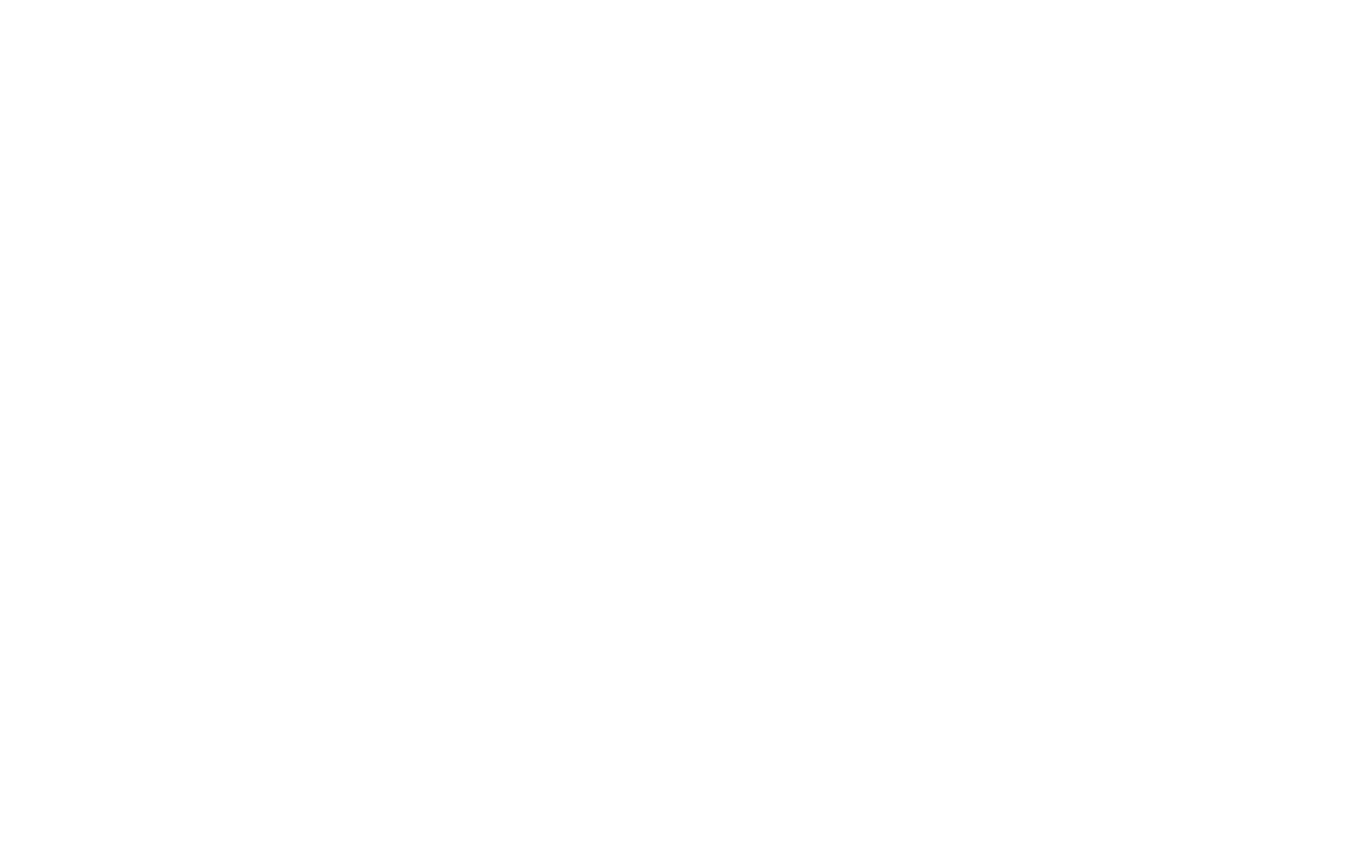
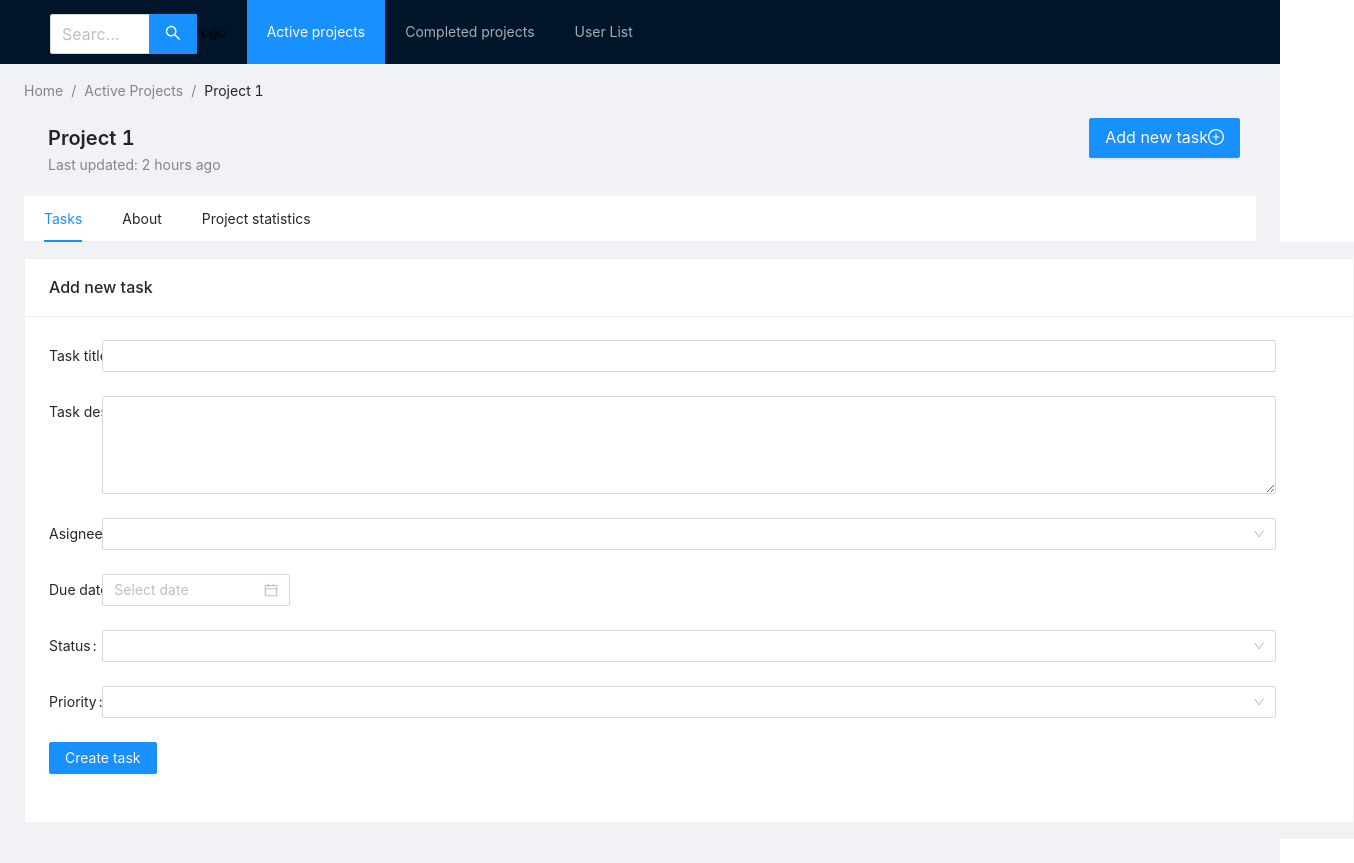
Before and after one commit to RasenganORG/Workload-Manager, a React (Create React App) app: page /active-projects/project/newtask in a window 1280 px wide. Before the commit this address had no page. Shown: the whole page, 1354 px wide, since content can reach past the window. Before the commit the page ends 800 px from the top, so only its background shows below. Built offline with nearby package versions, Linux system fonts and the light colour scheme.

Commit message:
added create task page

```diff
--- a/src/App.js
+++ b/src/App.js
@@ -3,21 +3,22 @@
 import "antd/dist/antd.css";
 import { BrowserRouter as Router, Routes, Route, Link } from "react-router-dom";
 import Login from './components/login/Login';
-import Register from "./components/register/Register"
-import Homepage from './components/homepage/Homepage'
+import Register from "./components/register/Register";
+import Homepage from './components/homepage/Homepage';
 import ActiveProjects from './components/homepage/activeProjects/activeProjects';
 import CompletedProjects from './components/homepage/completedProjects/completedProjects';
 import UserList from './components/homepage/userList/userList';
 import Project from './components/homepage/projectPage/Project';
 import Tasks from './components/homepage/projectPage/tasks/tasks';
 import AboutProject from './components/homepage/projectPage/about/AboutProject';
-import Projectstatistics from "./components/homepage/projectPage/projectStatistics/ProjectStatistics"
+import Projectstatistics from "./components/homepage/projectPage/projectStatistics/ProjectStatistics";
+import NewTask from './components/homepage/projectPage/NewTaskPage/NewTasks';
 function App() {
 
 
   return (
 
-      <div className="App" style={{"overflow-x": "hidden"}}>
+      <div className="App" >
          <Router>
           <Routes>
             <Route path="/login" element={<Login />} />
@@ -30,6 +31,7 @@
                   <Route path="tasks" element={<Tasks />} />
                   <Route path="about" element={<AboutProject />} />
                   <Route path="statistics" element={<Projectstatistics />} />
+                  <Route path="newtask" element={<NewTask />} />
                 </Route>
               </Route>
               <Route path="completed-projects" element={ <CompletedProjects/>} />
--- a/src/components/homepage/Homepage.js
+++ b/src/components/homepage/Homepage.js
@@ -7,9 +7,8 @@
 import { useState } from "react";
 
 export default function Homepage(){
-    const [sidebarColumns, setSiderbarColumns ] = useState(4)
-    const [contentColumns, setContentColumns ] = useState(20)
-    const [ShouldSiderbarRender, setShouldSiderbarRender] = useState(true)
+    const [sidebarColumns, setSiderbarColumns ] = useState(4) //4 cols out of 24
+    const [contentColumns, setContentColumns ] = useState(20) //20 cols out of 20
     const [currentPath, setCurrentPath] = useState("/")
 
 
--- /dev/null
+++ b/src/components/homepage/projectPage/NewTaskPage/NewTasks.js
@@ -0,0 +1,64 @@
+import { Layout, Card, Form, Input, Button, Select, Radio, DatePicker } from "antd"
+import TextArea from "antd/lib/input/TextArea"
+
+
+export default function NewTask() {
+  return (
+    <Layout>
+      <Layout.Content style={{margin: "16px 0"}}>
+        <Card title="Add new task">
+        <Form
+          labelCol={{
+            span: 1,
+          }}
+          wrapperCol={{
+            span: 22,
+          }}
+          layout="horizontal"
+
+        >
+
+          <Form.Item label="Task title">
+            <Input />
+          </Form.Item>
+          <Form.Item label="Task description">
+             <TextArea rows={4} />
+          </Form.Item>
+          <Form.Item label="Asignee">
+            <Select>
+              <Select.Option value="user0">John Doe 0</Select.Option>
+              <Select.Option value="user1">John Doe 1</Select.Option>
+              <Select.Option value="user2">John Doe 2</Select.Option>
+              <Select.Option value="user3">John Doe 3</Select.Option>
+              <Select.Option value="user4">John Doe 4</Select.Option>
+            </Select>
+          </Form.Item>
+
+          <Form.Item label="Due date">
+            <DatePicker />
+          </Form.Item>
+          <Form.Item label="Status">
+            <Select>
+              <Select.Option>Pending</Select.Option>
+              <Select.Option>In progress</Select.Option>
+              <Select.Option>Backlog</Select.Option>
+            </Select>
+          </Form.Item>
+          <Form.Item label="Priority">
+            <Select>
+              <Select.Option>Low priority</Select.Option>
+              <Select.Option>Medium priority</Select.Option>
+              <Select.Option>High Priority</Select.Option>
+            </Select>
+          </Form.Item>
+          <Form.Item >
+            <Button type="primary">Create task</Button>
+          </Form.Item>
+        </Form>
+
+
+      </Card>
+      </Layout.Content>
+    </Layout>
+  )
+}
--- a/src/components/homepage/projectPage/Project.js
+++ b/src/components/homepage/projectPage/Project.js
@@ -1,8 +1,8 @@
 import "./Project.scss"
-import {Layout, Menu, Row, PageHeader, Breadcrumb} from 'antd';
+import {Layout, Menu, Row, PageHeader, Col, Button, Breadcrumb} from 'antd';
 import React from 'react'
 import { Outlet, Link } from "react-router-dom";
-
+import {PlusCircleOutlined } from '@ant-design/icons';
 export default function Project() {
 
     return (
@@ -24,9 +24,16 @@
                 <Layout>
 
                     <Layout.Content>
-                        <Row>
-                            <PageHeader className="site-page-header" title={"Project 1 "} subTitle={"Last updated: " + "2 hours ago"} />
-                        </Row>
+                        <Row justify="space-between">
+                                <PageHeader className="site-page-header" title={"Project 1 "} subTitle={"Last updated: " + "2 hours ago"} />
+
+                                <Button type="primary" size="large" style={{margin: "16px"}}>
+                                    <Link to="newtask">
+                                        Add new task
+                                        <PlusCircleOutlined size="large"/>
+                                    </Link>
+                                </Button>
+                         </Row>
 
                         <Row>
                         <Menu mode="horizontal" style={{flex: "auto"}} defaultSelectedKeys="tasks">
--- a/src/components/homepage/projectPage/projectStatistics/ProjectStatistics.js
+++ b/src/components/homepage/projectPage/projectStatistics/ProjectStatistics.js
@@ -122,7 +122,7 @@
     xAxis: {
       categories: ["January", "February", "March", "April", "May", "June", "July"]
     }
-  }
+  };
   return (
     <Layout>
       <Layout.Content style={{margin: "16px 0"}}>
@@ -132,7 +132,7 @@
               className="site-page-header"
               title="Project Calendar"
             />
-            <Calendar dateCellRender={dateCellRender} monthCellRender={monthCellRender} />;
+            <Calendar dateCellRender={dateCellRender} monthCellRender={monthCellRender} />
           </div>
           <div>
             <PageHeader
```
